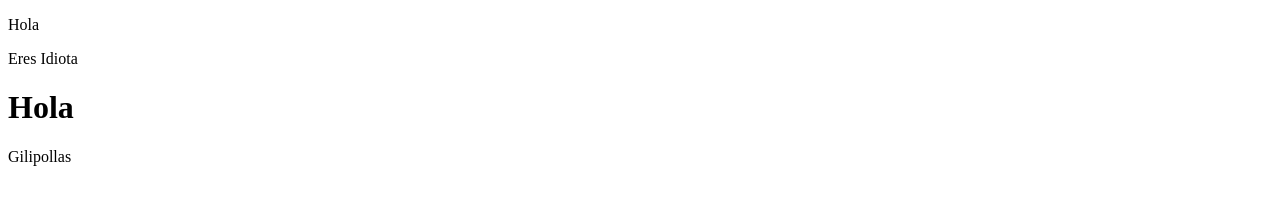
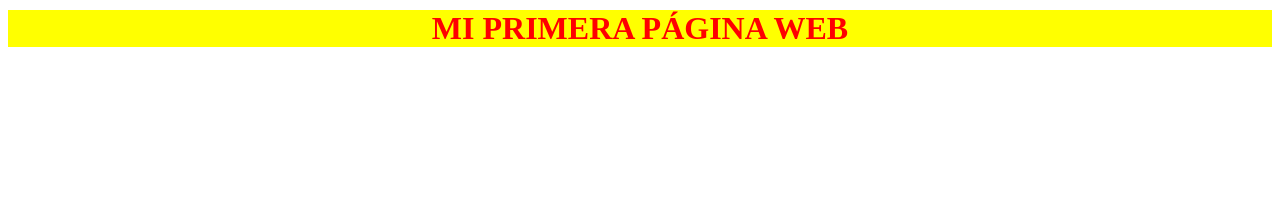
Before and after one commit to jmcanog03/ASIR-1-A-O, a plain HTML site: page index.html in a window 1280 px wide. Drawn offline with Linux system fonts and the light colour scheme.

Commit message:
version 1.2

```diff
--- a/index.html
+++ b/index.html
@@ -1,15 +1,24 @@
 <!DOCTYPE html>
-<html lang="en">
+<html lang="es">
 <head>
     <meta charset="UTF-8">
     <meta http-equiv="X-UA-Compatible" content="IE=edge">
     <meta name="viewport" content="width=device-width, initial-scale=1.0">
-    <title>Document</title>
+    <title>index.html</title>
+    <link rel="stylesheet" href="style.css">
 </head>
 <body>
-    <p>Hola</p>
-    <p> Eres Idiota <p>
-    <h1>Hola</h1>
-    <p>Gilipollas</p>
+
+<header>
+    <h1 class="titulo">MI PRIMERA PÁGINA WEB </h1>
+</header>
+
+
+
+
+
+
+
+
 </body>
 </html>
--- /dev/null
+++ b/style.css
@@ -0,0 +1,12 @@
+.titulo{
+    text-align: center;
+    margin-top: 10px;
+    background-color: yellow;
+    color: red;
+}
+
+
+#des{
+    text-align: center;
+    margin-top: 7px;
+}
```
